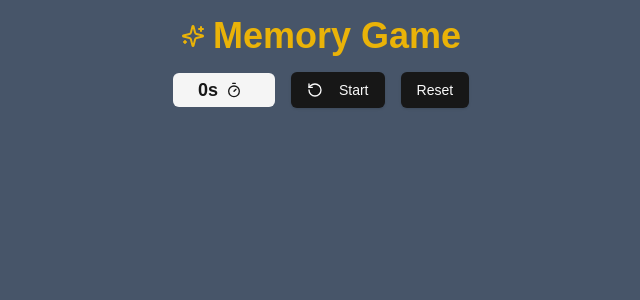
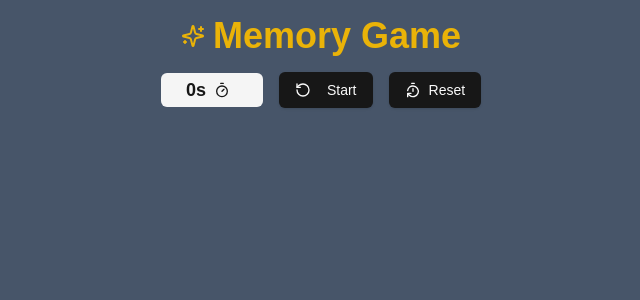
Before and after one commit to ajarek/next-15-ep-65-memory-game-test-ai, a Next.js app: page / in a window 1280 px wide. Shown: the top 300 px of the page, without its empty margins (319-959 px from the left). Built offline with nearby package versions, Linux system fonts and the light colour scheme.

Commit message:
added icon reset

```diff
--- a/components/MemoryGame.tsx
+++ b/components/MemoryGame.tsx
@@ -3,7 +3,7 @@ import Image from 'next/image'
 import { useState, useEffect } from 'react'
 import cards from '@/data/dataCards.json'
 import { Badge } from '@/components/ui/badge'
-import { Sparkles, RotateCcw, Timer } from 'lucide-react'
+import { Sparkles, RotateCcw, Timer, TimerReset } from 'lucide-react'
 import { Button } from './ui/button'
 
 interface Card {
@@ -137,12 +137,15 @@ console.log(hidden)
             <RotateCcw className='w-4 h-4 mr-2' />
             {isActive ? 'Stop' : 'Start'}
           </Button>
-          <Button onClick={reset}>Reset</Button>
+          <Button onClick={reset}>
+          <TimerReset />
+            Reset
+            </Button>
         </div>
       </div>
 
       {newGame && (
-        <div className='grid grid-cols-4 gap-4'>
+        <div className='grid grid-cols-4 max-lg:grid-cols-3 max-sm:grid-cols-2 gap-4'>
           {nowCards.map((card: Card) => (
             <div
               key={card.id}
```
